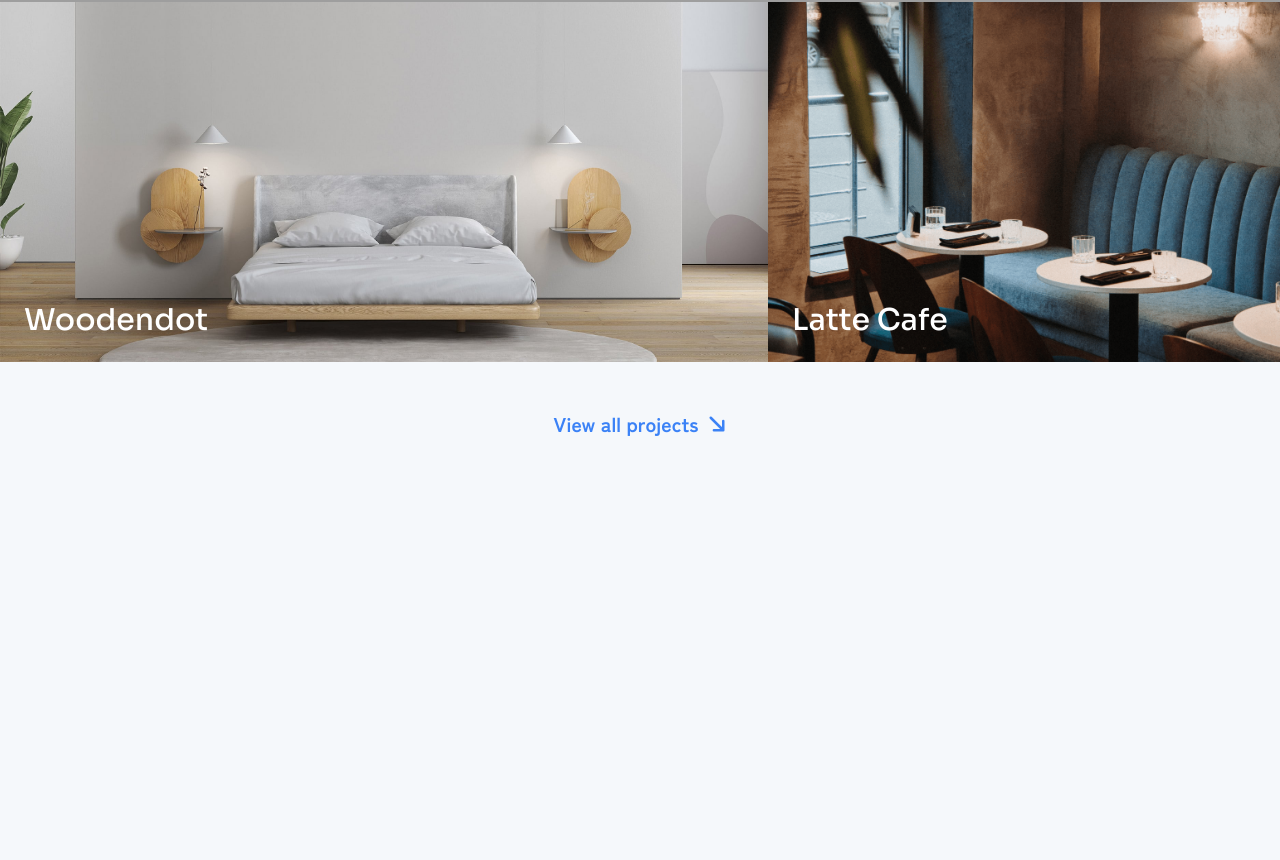
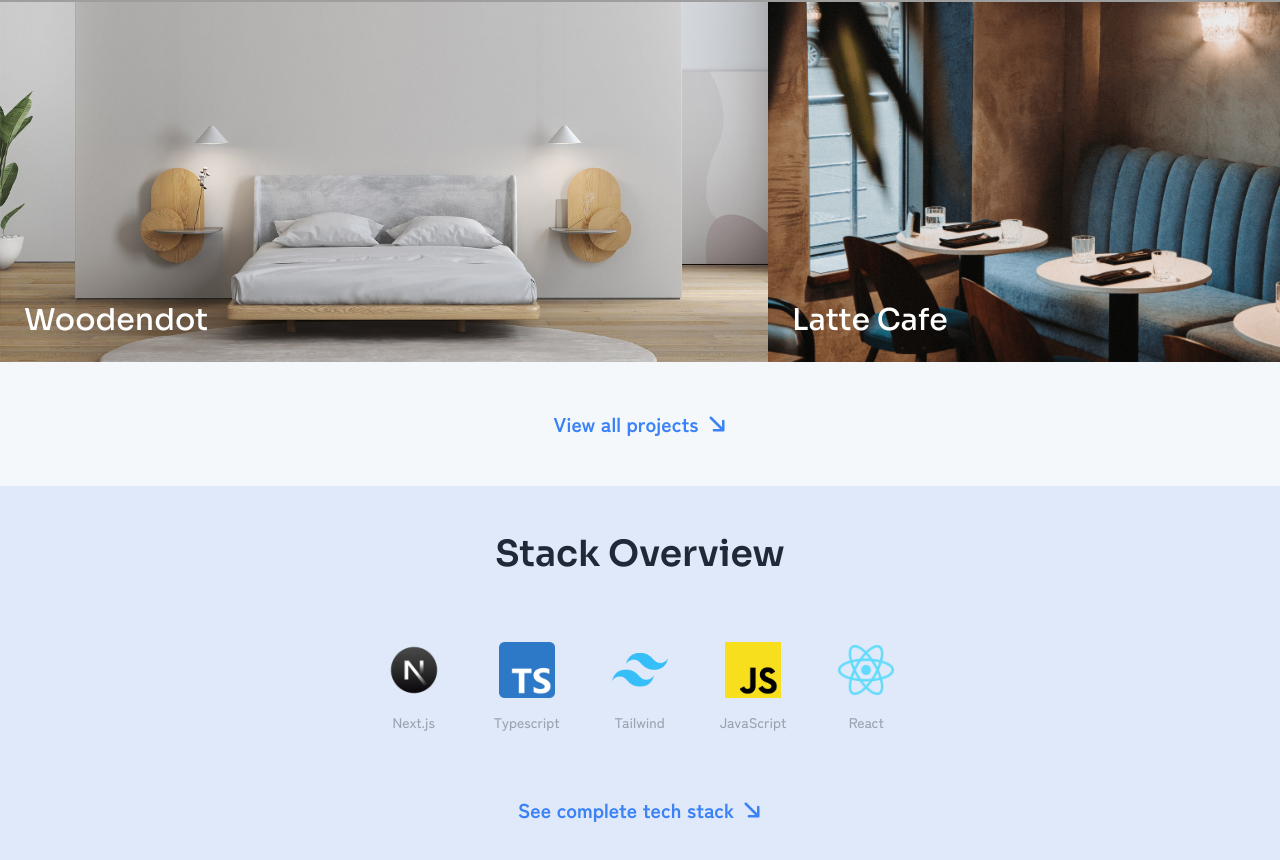
Before and after one commit to imflawlezz/imflawlezz-dev, a Next.js app: page / in a window 1280 px wide. Shown: the part 1216-2076 px from the top of the page. Before the commit the page ends 1702 px from the top, so only its background shows below. Built offline with nearby package versions, Linux system fonts and the light colour scheme; grey boxes are pictures that could not be loaded.

Commit message:
feat: add StackOverview.tsx section with static data, update page.tsx layout

```diff
--- a/src/app/page.tsx
+++ b/src/app/page.tsx
@@ -1,11 +1,13 @@
 import {Hero} from "@/components/pages/home/Hero";
 import {FeaturedProjects} from "@/components/pages/home/FeaturedProjects";
+import {StackOverview} from "@/components/pages/home/StackOverview";
 
 export default function Home() {
     return (
         <>
             <Hero/>
             <FeaturedProjects/>
+            <StackOverview/>
         </>
     );
 }
--- /dev/null
+++ b/src/components/pages/home/StackOverview.tsx
@@ -0,0 +1,32 @@
+import {SectionHeading} from "@/components/shared/SectionHeading";
+import {LinkComponent} from "@/components/shared/LinkComponent";
+import {stackOverview} from "@/data/stack";
+import Image from "next/image";
+
+export const StackOverview = () => {
+    return (
+        <section className="py-6 gap-8 md:py-12 md:gap-16 flex flex-col items-center bg-background-variant">
+            <SectionHeading heading={'Stack Overview'} />
+
+            <div className='flex flex-wrap justify-center md:flex-row gap-8 md:gap-12 px-16 '>
+                {stackOverview.map((item, idx) => (
+                    <div key={idx} className="flex flex-col items-center gap-2.5">
+                        <Image
+                            alt={item.name}
+                            src={item.iconUrl}
+                            width={64}
+                            height={64}
+                            className="object-contain object-center w-16 h-16 p-1"
+                        />
+                        <span className="font-medium text-sm text-muted">{item.name}</span>
+                    </div>
+                ))}
+            </div>
+
+            <LinkComponent
+                label={'See complete tech stack'}
+                href="/stack"
+            />
+        </section>
+    )
+}
--- /dev/null
+++ b/src/data/stack.ts
@@ -0,0 +1,25 @@
+import {resolveAsset} from "@/utils/resolveAsset";
+
+export const stackOverview = [
+    {
+        name: "Next.js",
+        iconUrl: resolveAsset('icons', 'nextjs.png'),
+    },
+    {
+        name: "Typescript",
+        iconUrl: resolveAsset('icons', 'typescript.png'),
+    },
+    {
+        name: "Tailwind",
+        iconUrl: resolveAsset('icons', 'tailwind.png'),
+    },
+    {
+        name: "JavaScript",
+        iconUrl: resolveAsset('icons', 'javascript.png'),
+    },
+    {
+        name: "React",
+        iconUrl: resolveAsset('icons', 'react.png'),
+    },
+
+]
```
